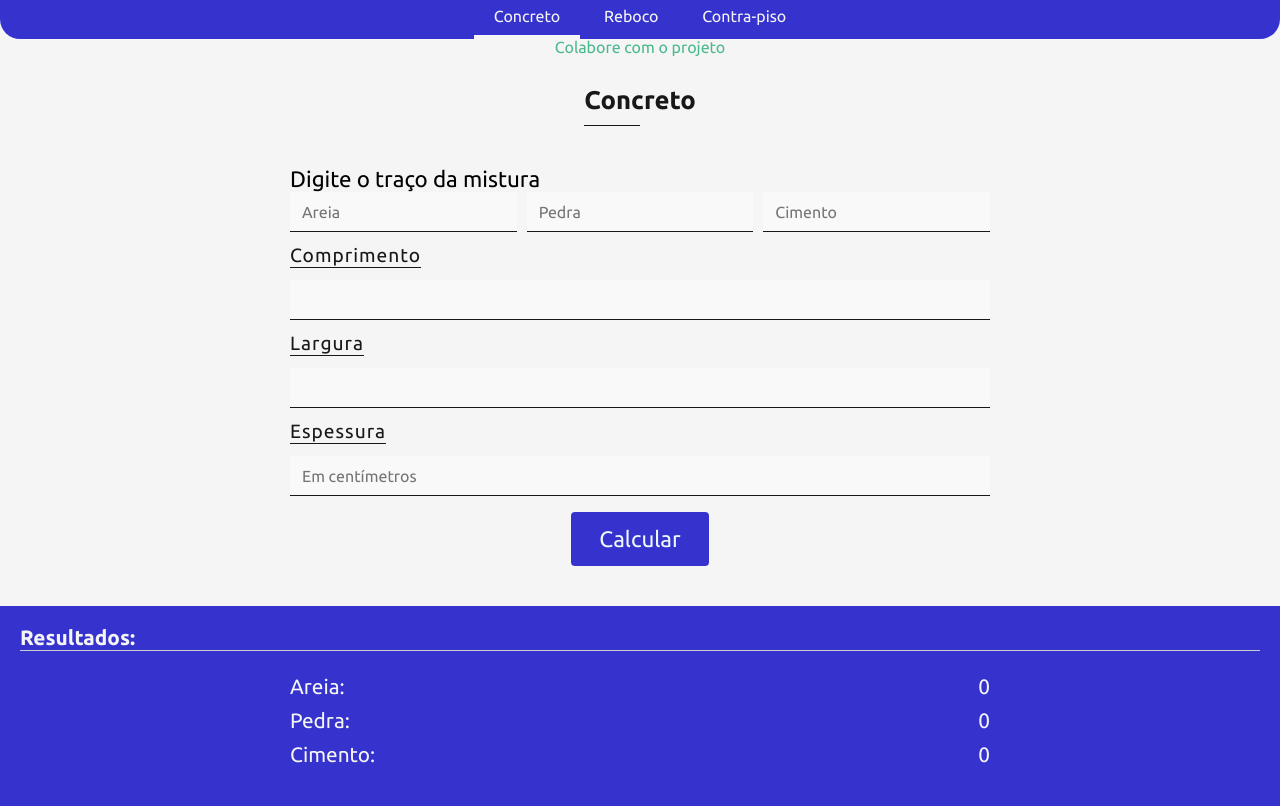
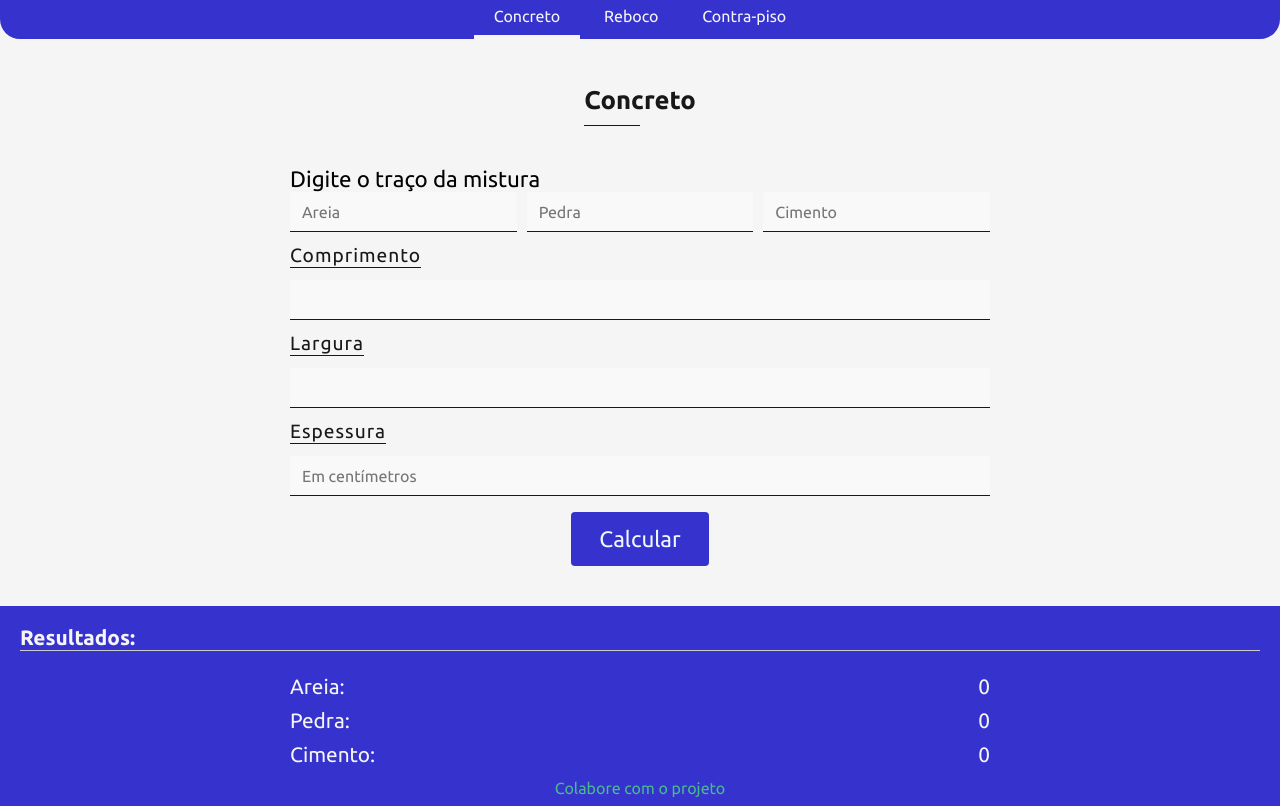
Before and after one commit to Diego-Cesare/MedidaCerta, a plain HTML site: page index.html in a window 1280 px wide. Shown: the part 50-856 px from the top of the page. Drawn offline with Linux system fonts and the light colour scheme.

Commit message:
Trabalhar no modal

```diff
--- a/index.html
+++ b/index.html
@@ -10,7 +10,6 @@
 </head>
 
 <body>
-    <button id="colabore">Colabore com o projeto</button>
     <!-- Modal -->
     <div id="myModal" class="modal">
         <div class="modal-content">
@@ -65,6 +64,7 @@
                 <span id="cimento">0</span>
             </div>
         </div>
+        <button id="colabore">Colabore com o projeto</button>
     </footer>
 
     <script src="script.js"></script>
--- a/style.css
+++ b/style.css
@@ -25,10 +25,6 @@ body {
 }
 
 #colabore {
-    position: absolute;
-    top: 11%;
-    right: 50%;
-    transform: translateX(50%);
     border: none;
     color: #708090;
     background-color: transparent;
```
